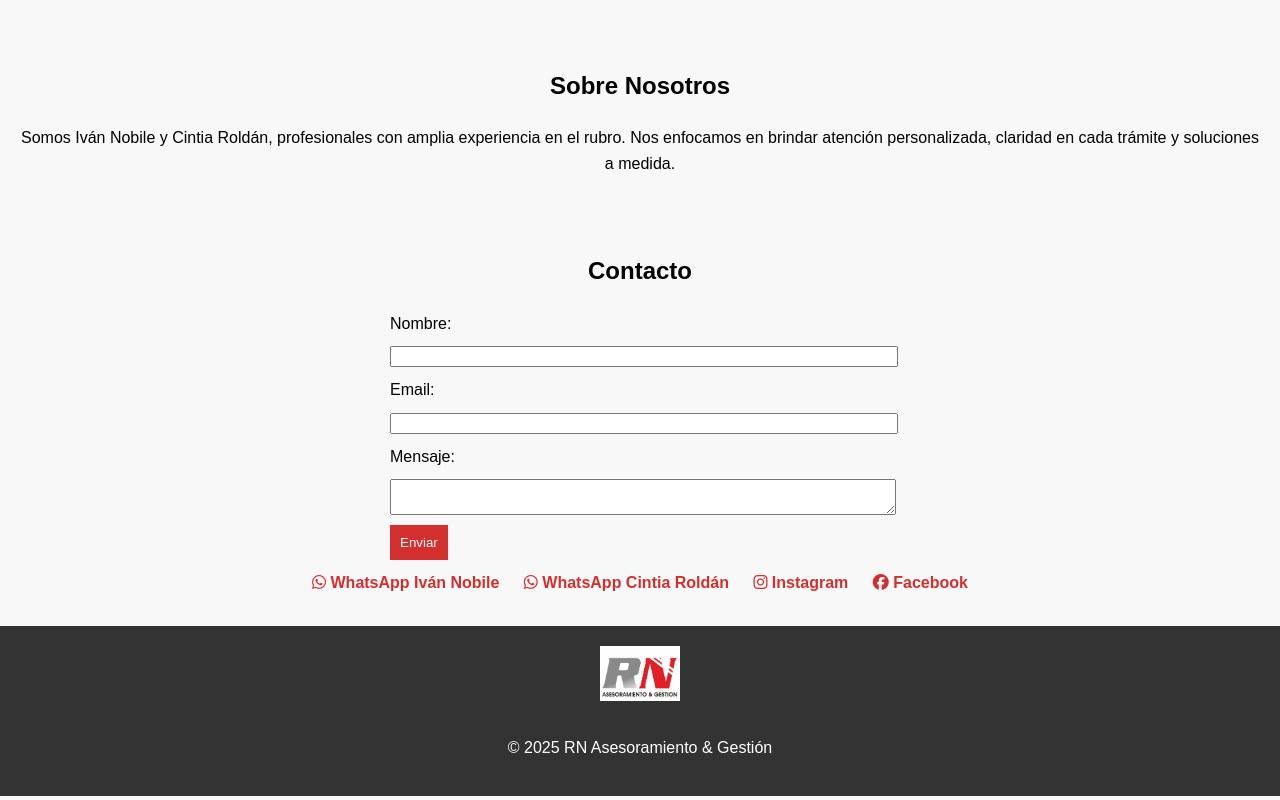
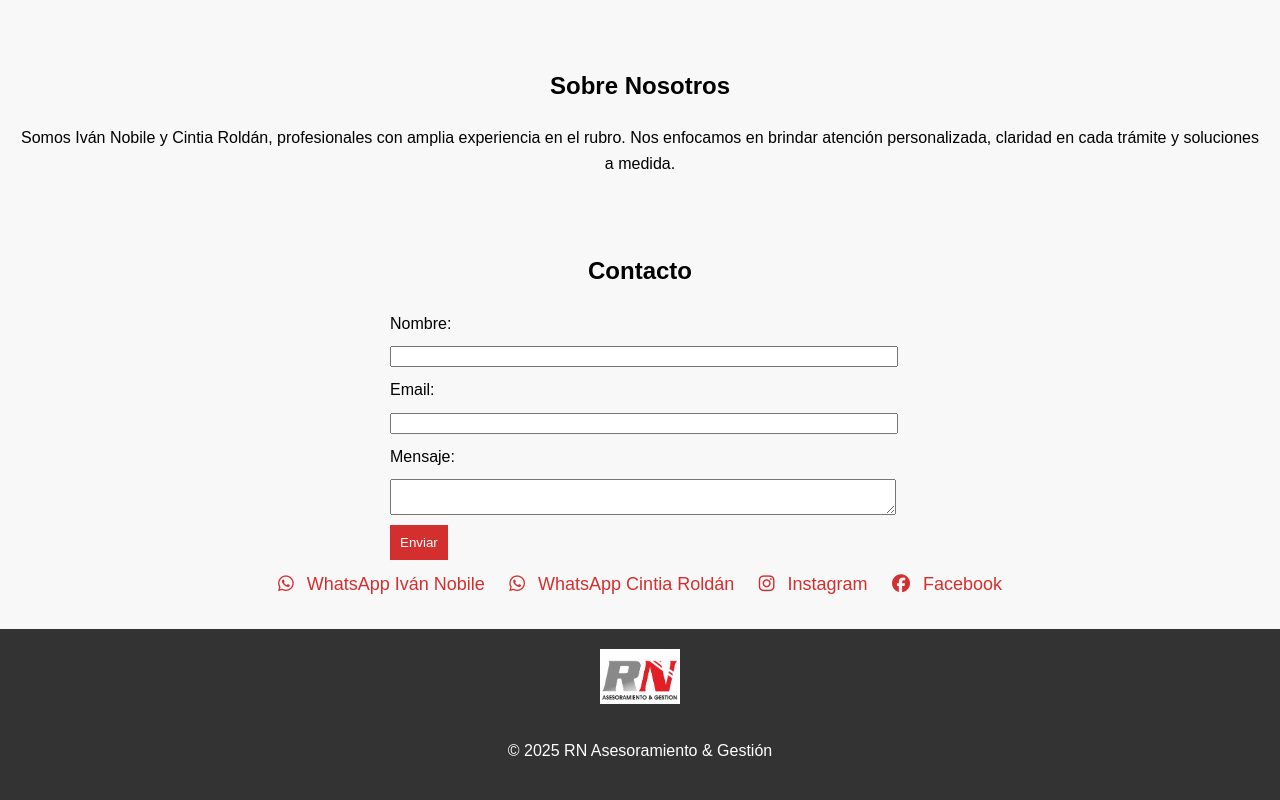
Before and after one commit to Inobile2026/rn-asesoramiento, a plain HTML site: page index.html in a window 1280 px wide. Shown: the part 912-1712 px from the top of the page. Drawn offline with Linux system fonts and the light colour scheme.

Commit message:
Update styles.css

```diff
--- a/styles.css
+++ b/styles.css
@@ -58,9 +58,13 @@ form button {
 .whatsapp a, .redes a {
   display: inline-block;
   margin: 10px;
+  font-size: 18px;
   color: #d32f2f;
-  font-weight: bold;
   text-decoration: none;
+}
+
+.redes i {
+  margin-right: 8px;
 }
 
 footer {
@@ -73,4 +77,5 @@ footer {
 .logo-footer {
   max-width: 80px;
   margin-bottom: 10px;
+
 }
```
